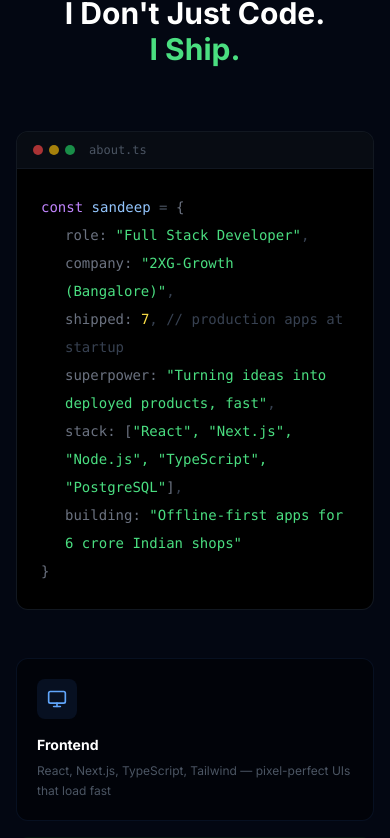
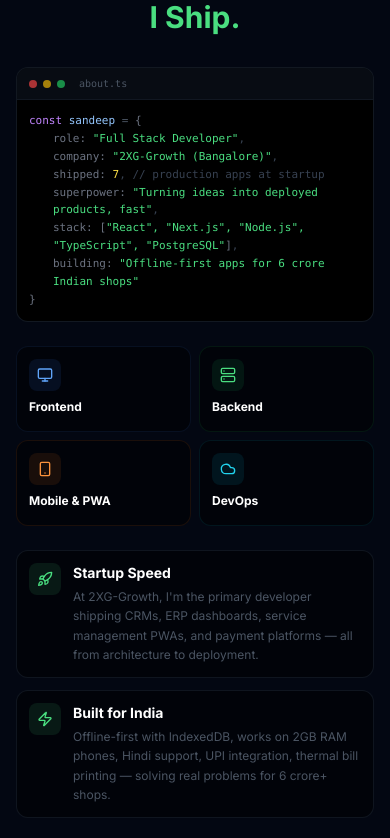
Before and after one commit to Mrsandeep27/portfolio, a React (Vite) app: page / in a window 390 px wide. Shown: the part 1176-2014 px from the top of the page. Built offline with nearby package versions, Linux system fonts and the light colour scheme; the HTML template or start-up script is replaced by a standard one.

Commit message:
Make about section mobile-friendly — 2-col grid, compact layout
Co-Authored-By: Claude Opus 4.6 (1M context) <noreply@anthropic.com>

```diff
--- a/src/components/about.tsx
+++ b/src/components/about.tsx
@@ -44,10 +44,10 @@ export function About() {
   ];
 
   return (
-    <section id="about" className="py-24 bg-gray-950 relative">
+    <section id="about" className="py-16 sm:py-24 bg-gray-950 relative">
       <div className="container mx-auto px-4">
         {/* Header */}
-        <div className="text-center mb-16">
+        <div className="text-center mb-8 sm:mb-16">
           <p className="text-green-400 text-sm mb-3 font-mono tracking-wider">
             {"// About Me"}
           </p>
@@ -61,16 +61,16 @@ export function About() {
         {/* Main content */}
         <div className="max-w-5xl mx-auto">
           {/* Code-style intro */}
-          <div className="bg-black border border-gray-800/60 rounded-xl overflow-hidden mb-12">
-            <div className="flex items-center gap-1.5 px-4 py-2.5 bg-gray-900/50 border-b border-gray-800/40">
-              <div className="w-2.5 h-2.5 rounded-full bg-red-500/70" />
-              <div className="w-2.5 h-2.5 rounded-full bg-yellow-500/70" />
-              <div className="w-2.5 h-2.5 rounded-full bg-green-500/70" />
-              <span className="text-gray-600 text-xs font-mono ml-2">
+          <div className="bg-black border border-gray-800/60 rounded-xl overflow-hidden mb-6 sm:mb-12">
+            <div className="flex items-center gap-1.5 px-3 sm:px-4 py-2 sm:py-2.5 bg-gray-900/50 border-b border-gray-800/40">
+              <div className="w-2 h-2 sm:w-2.5 sm:h-2.5 rounded-full bg-red-500/70" />
+              <div className="w-2 h-2 sm:w-2.5 sm:h-2.5 rounded-full bg-yellow-500/70" />
+              <div className="w-2 h-2 sm:w-2.5 sm:h-2.5 rounded-full bg-green-500/70" />
+              <span className="text-gray-600 text-[10px] sm:text-xs font-mono ml-2">
                 about.ts
               </span>
             </div>
-            <div className="p-6 font-mono text-sm leading-loose">
+            <div className="p-3 sm:p-6 font-mono text-[11px] sm:text-sm leading-relaxed sm:leading-loose overflow-x-auto">
               <p>
                 <span className="text-purple-400">const</span>{" "}
                 <span className="text-blue-300">sandeep</span>{" "}
@@ -129,21 +129,21 @@ export function About() {
           </div>
 
           {/* What I do grid */}
-          <div className="grid sm:grid-cols-2 lg:grid-cols-4 gap-4 mb-12">
+          <div className="grid grid-cols-2 lg:grid-cols-4 gap-2 sm:gap-4 mb-6 sm:mb-12">
             {areas.map((area, i) => (
               <div
                 key={i}
-                className={`bg-black/50 border ${area.border} rounded-xl p-5 transition-all group`}
+                className={`bg-black/50 border ${area.border} rounded-xl p-3 sm:p-5 transition-all group`}
               >
                 <div
-                  className={`w-10 h-10 ${area.bg} rounded-lg flex items-center justify-center mb-4`}
+                  className={`w-8 h-8 sm:w-10 sm:h-10 ${area.bg} rounded-lg flex items-center justify-center mb-2 sm:mb-4`}
                 >
-                  <area.icon className={`w-5 h-5 ${area.color}`} />
+                  <area.icon className={`w-4 h-4 sm:w-5 sm:h-5 ${area.color}`} />
                 </div>
-                <h3 className="text-white font-bold text-sm mb-1.5">
+                <h3 className="text-white font-bold text-xs sm:text-sm mb-1">
                   {area.title}
                 </h3>
-                <p className="text-gray-600 text-xs leading-relaxed">
+                <p className="text-gray-600 text-[10px] sm:text-xs leading-relaxed hidden sm:block">
                   {area.desc}
                 </p>
               </div>
@@ -151,10 +151,10 @@ export function About() {
           </div>
 
           {/* Key facts */}
-          <div className="grid sm:grid-cols-2 gap-4">
-            <div className="bg-black/50 border border-gray-800/50 rounded-xl p-5 flex items-start gap-4">
-              <div className="w-10 h-10 bg-green-400/10 rounded-lg flex items-center justify-center shrink-0">
-                <Rocket className="w-5 h-5 text-green-400" />
+          <div className="grid grid-cols-1 sm:grid-cols-2 gap-3 sm:gap-4">
+            <div className="bg-black/50 border border-gray-800/50 rounded-xl p-3 sm:p-5 flex items-start gap-3 sm:gap-4">
+              <div className="w-8 h-8 sm:w-10 sm:h-10 bg-green-400/10 rounded-lg flex items-center justify-center shrink-0">
+                <Rocket className="w-4 h-4 sm:w-5 sm:h-5 text-green-400" />
               </div>
               <div>
                 <h3 className="text-white font-bold text-sm mb-1">
@@ -167,9 +167,9 @@ export function About() {
                 </p>
               </div>
             </div>
-            <div className="bg-black/50 border border-gray-800/50 rounded-xl p-5 flex items-start gap-4">
-              <div className="w-10 h-10 bg-green-400/10 rounded-lg flex items-center justify-center shrink-0">
-                <Zap className="w-5 h-5 text-green-400" />
+            <div className="bg-black/50 border border-gray-800/50 rounded-xl p-3 sm:p-5 flex items-start gap-3 sm:gap-4">
+              <div className="w-8 h-8 sm:w-10 sm:h-10 bg-green-400/10 rounded-lg flex items-center justify-center shrink-0">
+                <Zap className="w-4 h-4 sm:w-5 sm:h-5 text-green-400" />
               </div>
               <div>
                 <h3 className="text-white font-bold text-sm mb-1">
```
